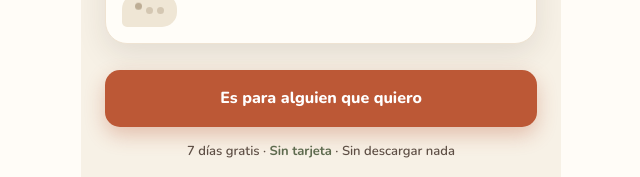
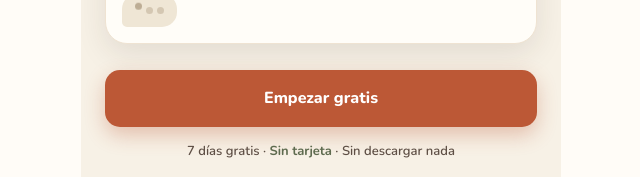
Before and after one commit to tristanpassaglia2-jpg/pancho-meli, a React (Vite) app: page / in a window 1280 px wide. Shown: the part 591-768 px from the top of the page, without its empty margins (319-959 px from the left). Built offline with nearby package versions, Linux system fonts and the light colour scheme; no server answers.

Commit message:
Update call-to-action text on Landing page

```diff
--- a/src/pages/Landing.jsx
+++ b/src/pages/Landing.jsx
@@ -66,7 +66,7 @@ export default function Landing() {
           <div className="pm-bubble pm-in pm-typing"><span /><span /><span /></div>
         </div>
 
-        <Link to="/entrar" className="pm-cta pm-cta-primary">Es para alguien que quiero</Link>
+        <Link to="/entrar" className="pm-cta pm-cta-primary">Empezar gratis</Link>
         <p className="pm-micro">7 días gratis · <b>Sin tarjeta</b> · Sin descargar nada</p>
       </header>
 
```
